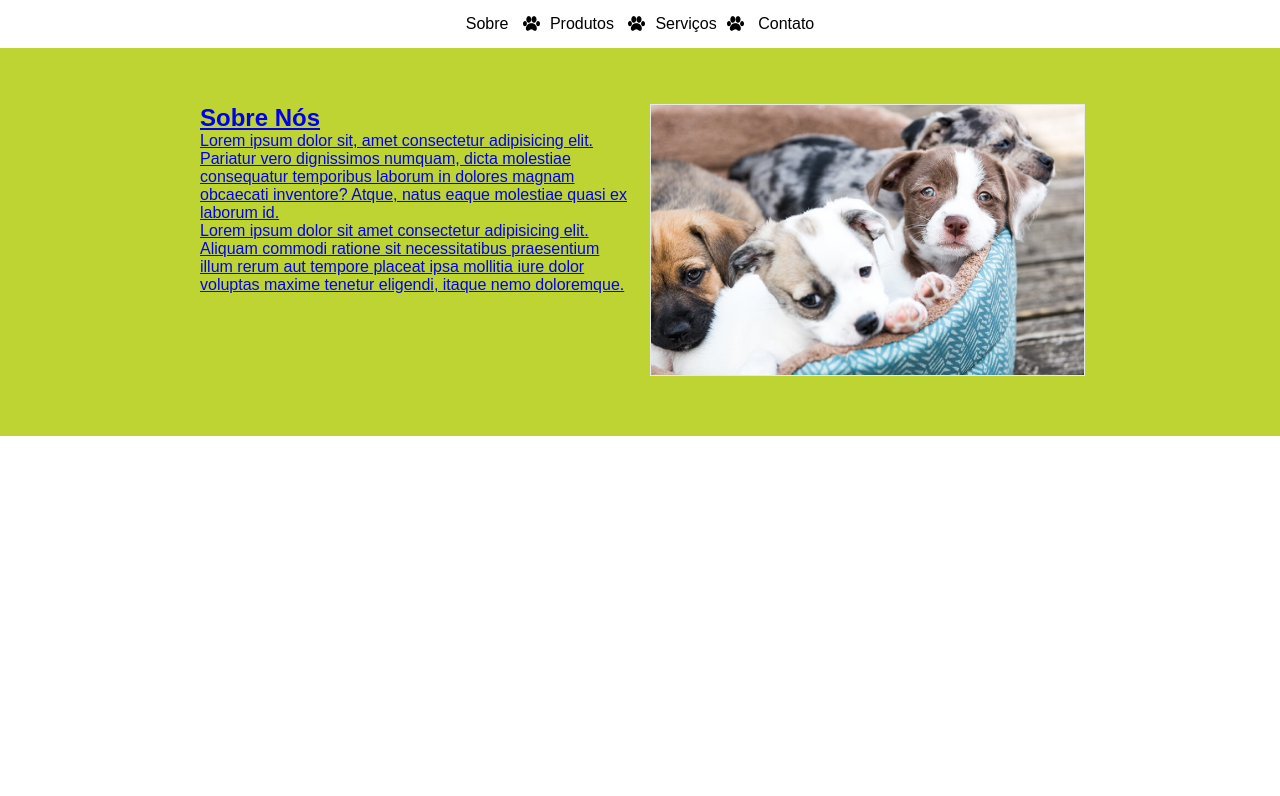
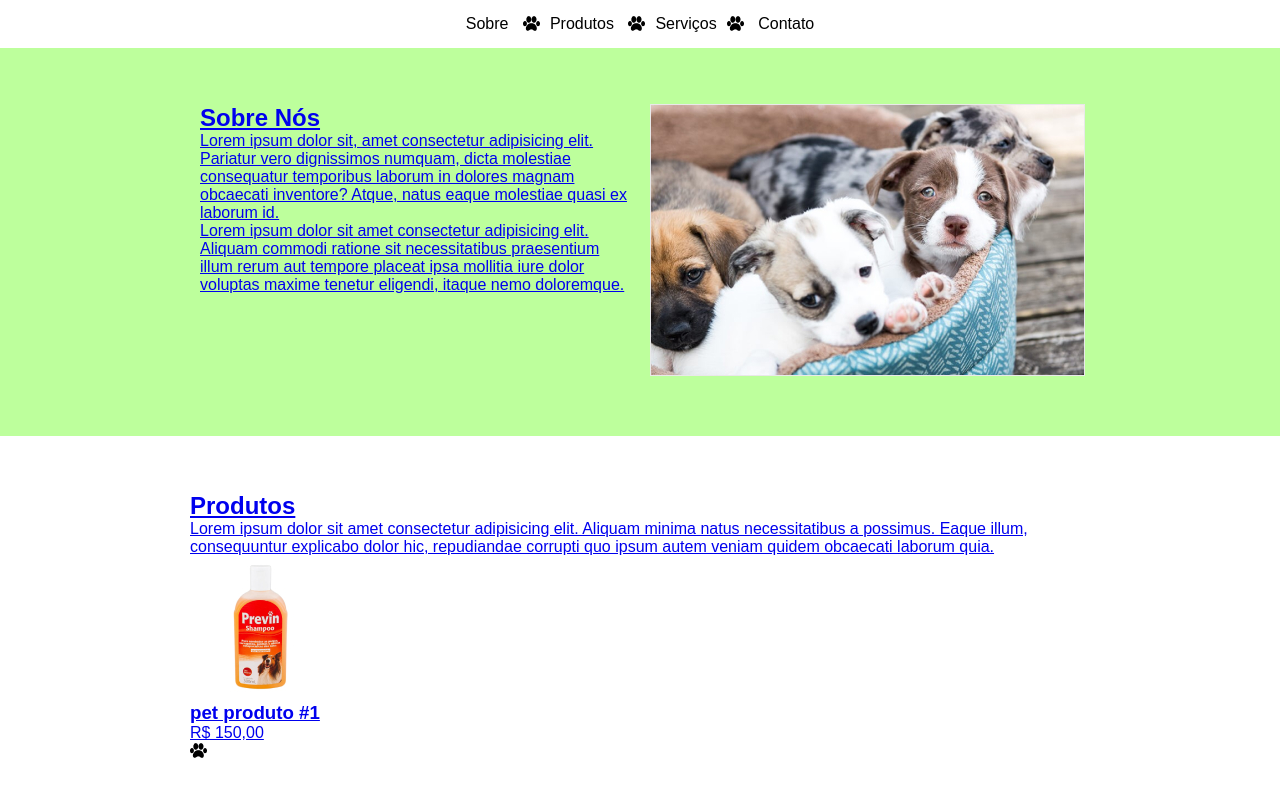
Before and after one commit to raissanm/projeto-Petshop, a plain HTML site: page index.html in a window 1280 px wide. Shown: the part 104-900 px from the top of the page. Before the commit the page ends 800 px from the top, so only its background shows below. Drawn offline with Linux system fonts and the light colour scheme.

Commit message:
Produtos

```diff
--- a/css/petshop.css
+++ b/css/petshop.css
@@ -52,7 +52,7 @@ nav a:hover {
 }
 
 .fundo-verde{
-    background-color: #bdd432;
+    background-color: #bdff9c;
 }
 .conteiner{
     width: 900px;
--- a/index.html
+++ b/index.html
@@ -28,15 +28,41 @@
             <div class="conteiner flex-conteiner">
                 <div class="col">
                     <h2>Sobre Nós</h2>
-                    <p>Lorem ipsum dolor sit, amet consectetur adipisicing elit. Pariatur vero dignissimos numquam, dicta molestiae consequatur temporibus laborum in dolores magnam obcaecati inventore? Atque, natus eaque molestiae quasi ex laborum id.</p>
-                    <p>Lorem ipsum dolor sit amet consectetur adipisicing elit. Aliquam commodi ratione sit necessitatibus praesentium illum rerum aut tempore placeat ipsa mollitia iure dolor voluptas maxime tenetur eligendi, itaque nemo doloremque.</p>
+                    <p>Lorem ipsum dolor sit, amet consectetur adipisicing elit. Pariatur vero dignissimos numquam,
+                        dicta molestiae consequatur temporibus laborum in dolores magnam obcaecati inventore? Atque,
+                        natus eaque molestiae quasi ex laborum id.</p>
+                    <p>Lorem ipsum dolor sit amet consectetur adipisicing elit. Aliquam commodi ratione sit
+                        necessitatibus praesentium illum rerum aut tempore placeat ipsa mollitia iure dolor voluptas
+                        maxime tenetur eligendi, itaque nemo doloremque.</p>
                 </div>
                 <div class="col">
                     <img src="img/img-sobre.jpg" alt="cachorros">
                 </div>
 
             </div>
+        </section>
+        <!--Fechamento Sobre Nos-->
+        <section>
+            <div class="conteiner">
+                <h2 class="texto-centralizado">Produtos</h2>
+               <p>Lorem ipsum dolor sit amet consectetur adipisicing elit. Aliquam minima natus necessitatibus a possimus. Eaque illum, consequuntur explicabo dolor hic, repudiandae corrupti quo ipsum autem veniam quidem obcaecati laborum quia.</p>
+                <div class="flex-conteiner"></div>
+                <article class="produto">
+                    <figure>
+                        <img src="img/produto-1.jpg" alt="Produto pet produto 1">
 
+                    </figure>
+                    <h3>pet produto #1</h3>
+                    <p> R$ 150,00</p>
+                    <a href="#" class="btn-pata">
+                        <img src="img/patinha-preta.png" alt="">
+
+
+                    </a>
+                </article>
+            </div>
+
+        </section>
 
 
 
```
Also changed, not shown: css/#petshop.css (deleted).
